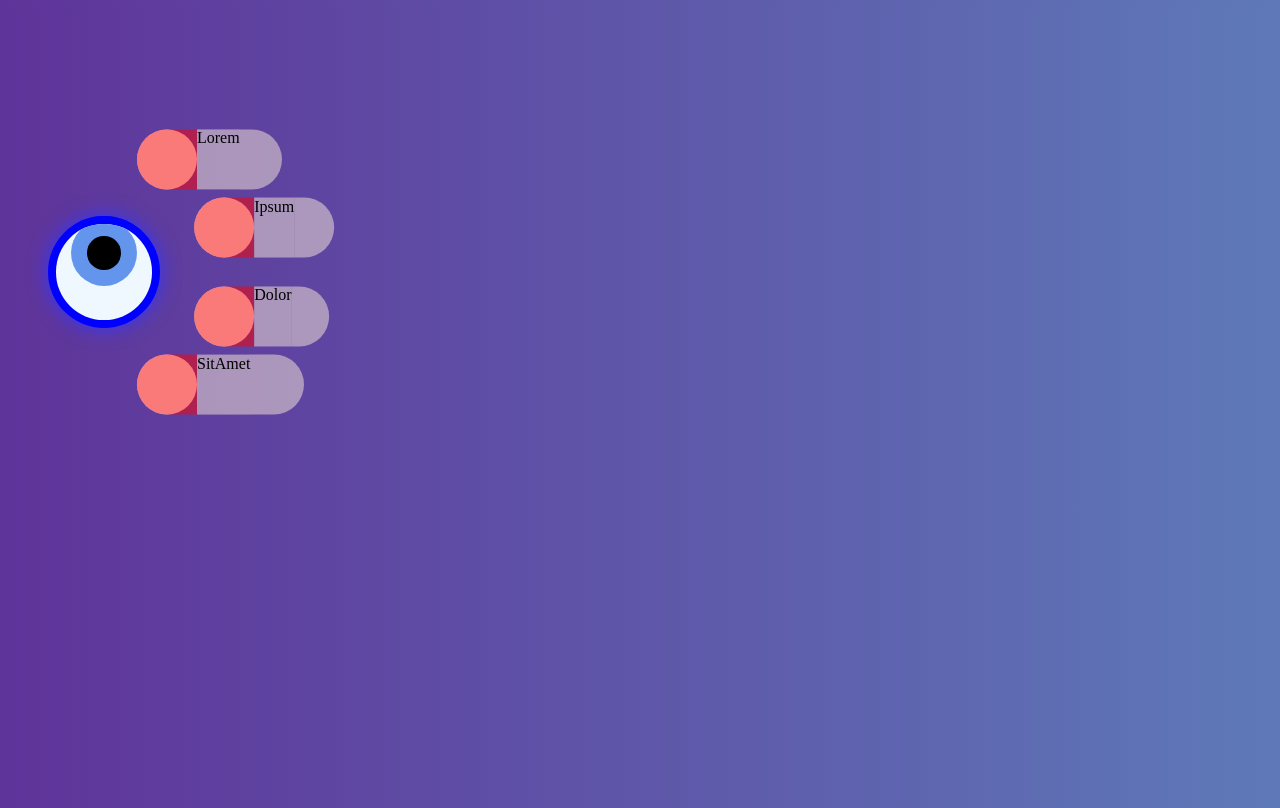
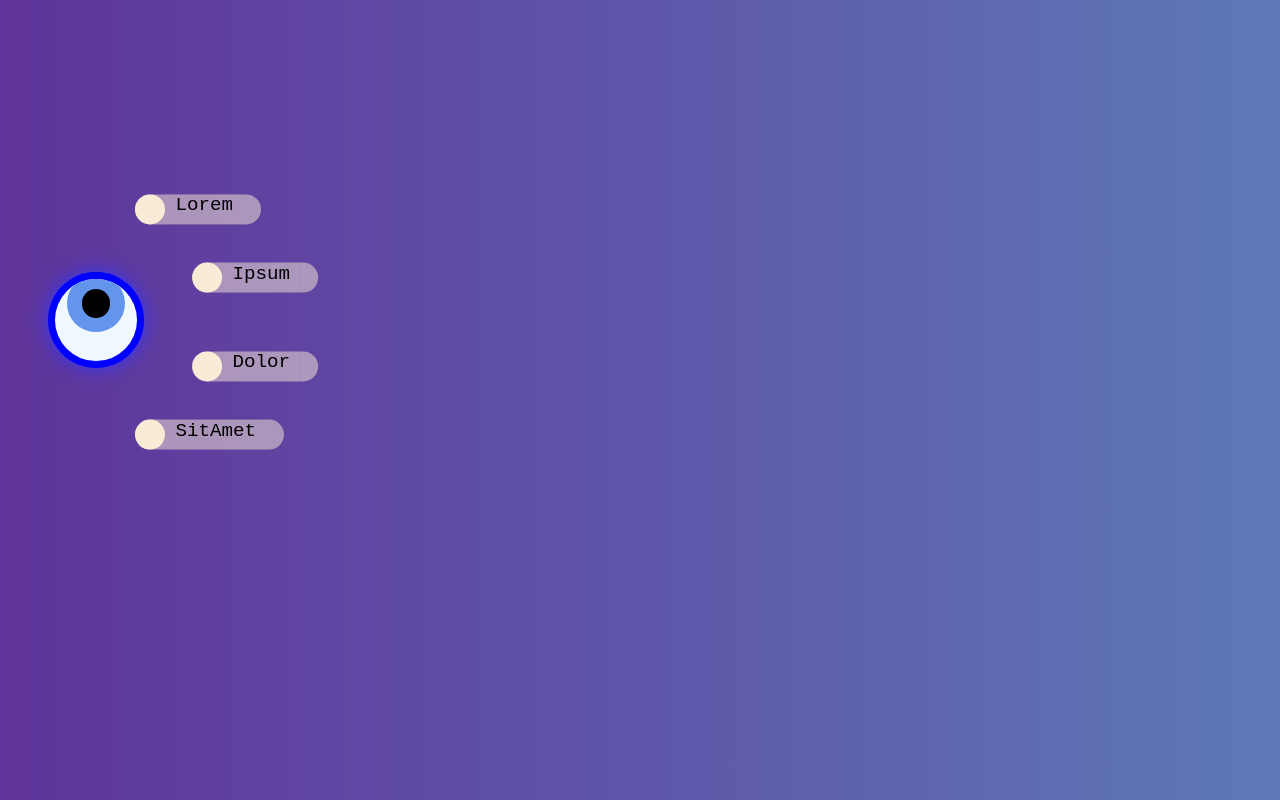
Before and after one commit to Oheta/personal_website, a website: page index.html in a window 1280 px wide. Drawn offline with nearby package versions, Linux system fonts and the light colour scheme.

Commit message:
main menu editing and styling

```diff
--- a/index.html
+++ b/index.html
@@ -7,6 +7,7 @@
 	<title>Theau Ebalard - Freelancer</title>
 </head>
 <body>
+	<div id="menu-bg">
 		<div id="eye-wrapper">
 			<div id="eye">
 				<div id="eyelid-t"></div>
@@ -18,15 +19,28 @@
 				</div>
 			</div>
 			<script src="js\eye_behavior.js"></script>
-		<nav>
+			<nav style="margin: auto;">
 				<ul id="eye-mainMenu">
-				<li class="main-menu_item"><a class="menu-text" id="mm-child1">Lorem</a></li>
-				<li class="main-menu_item"><a class="menu-text" id="mm-child2">Ipsum</a></li>
-				<li class="main-menu_item"><a class="menu-text" id="mm-child3">Dolor</a></li>
-				<li class="main-menu_item"><a class="menu-text" id="mm-child4">SitAmet</a></li>
+					<div class="main-menu_item">
+						<input type="radio" name="mm-radio" value="lorem" class="mm-button">
+						<a class="menu-text" link=""><p onclick="">Lorem</p></a>
+					</div>
+					<div class="main-menu_item">
+						<input type="radio" name="mm-radio" value="ipsum" class="mm-button">
+						<a class="menu-text" link=""><p onclick="">Ipsum</p></a>
+					</div>
+					<div class="main-menu_item">
+						<input type="radio" name="mm-radio" value="dolor" class="mm-button">
+						<a class="menu-text" link=""><p onclick="">Dolor</p></a>
+					</div>
+					<div class="main-menu_item">
+						<input type="radio" name="mm-radio" value="sitamet" class="mm-button">
+						<a class="menu-text" link=""><p onclick="">SitAmet</p></a>
+					</div>
 				</ul>
 				<script src="js\menu.js"></script>
 			</nav>
 		</div>
+	</div>
 </body>
 </html>
--- a/js/eye_behavior.js
+++ b/js/eye_behavior.js
@@ -7,9 +7,8 @@ function eyeTrackMouse(){
     cursorevent.forEach((eventType) => {
         document.body.addEventListener(eventType, event => {
             eyeball_ref.forEach((eyeball) => {
-                let eyeballX = eyeball.getBoundingClientRect().left +eyeball.clientWidth /2;
+                let eyeballX = eyeball.getBoundingClientRect().left + eyeball.clientWidth /2;
                 let eyeballY = eyeball.getBoundingClientRect().top + eyeball.clientHeight /2;
-                /*console.log(eyeballX,eyeballY); */
                 var x = !isTouchScreen() ? event.clientX : event.touches[0].clientX;
                 var y = !isTouchScreen() ? event.clientY : event.touches[0].clientY;
                 let radian = Math.atan2(x - eyeballX, y - eyeballY);
--- a/js/menu.js
+++ b/js/menu.js
@@ -1,20 +1,30 @@
 var menu_ref = document.getElementById("eye-mainMenu");
-console.log(menu_ref);
 
-function placeChildrenRadial(parent_ref, radius, angle_top = 0, angle_bottom = 360)
+/**
+ * Places children div around a parent div.
+ * @param {HTMLElement} parent_ref Reference to the parent element, around which you are trying to place its children
+ * @param {Number} radius Distance between children and parent div.
+ * @param {Number} angle_min Minimal angle in degrees. Defaults to 0
+ * @param {Number} angle_max Maximal angle in degrees. Defaults to 360
+ * @param {Boolean} verbose If console output is needed. Defaults to false
+ */
+function placeChildrenRadial(parent_ref, radius, angle_min = 0, angle_max = 360, verbose = false)
 {
-    var anglePerChild = (angle_bottom - angle_top) / parent_ref.childElementCount;
+    var anglePerChild = (angle_max - angle_min) / parent_ref.childElementCount;
     for(let i = 0; i < parent_ref.childElementCount; i++)
     {
-        let childAngle = i*anglePerChild + angle_top;
-        console.log(childAngle);
+        let childAngle = i*anglePerChild + angle_min;
         parent_ref.children[i].style.transform =
         "translateX(" + radius*Math.cos(degreesToRadians(childAngle)) +"px) " +
         "translateY(" + radius*Math.sin(degreesToRadians(childAngle)) +"px)";
-        //console.log(parent_ref.children[i]);
-        console.log(parent_ref.children[i].style.transform);
-        //parent_ref.children[i].children[0].style.transform = "rotate(" + (-childAngle) +"deg)";
-        console.log(parent_ref.children[i].children[0].style.transform);
+        if(verbose)
+        {
+            console.log("Angle at which child "+ i + " of " + parent_ref +  " is placed : " + childAngle);
+            console.log("placeChildrenRadial() around " + parent_ref +
+            "Translation x = " + radius*Math.cos(degreesToRadians(childAngle)) +
+            "Translation y = " + radius*Math.sin(degreesToRadians(childAngle)));
+        }
+
     }
 }
 placeChildrenRadial(menu_ref, 130, -60, 100);
--- a/main.css
+++ b/main.css
@@ -2,40 +2,78 @@
 @import url(style/eye_style.css);
 
 :root{
-    --mmi_radius: 60px;
+    --mmi_radius: 30px;
 }
 
 body, html {
     height: 100%;
+    margin: 0%;
+}
+
+#menu-bg{
+    height: 100%;
     background: linear-gradient(to right, #5f349a,#5e79b8);
+    margin: 0%;
+}
+
+#eye-mainMenu{
+    margin: auto;
 }
 
 .main-menu_item{
     border-radius: 50%;
+    height: var(--mmi_radius);
     width: var(--mmi_radius);
-    height: var(--mmi_radius);
-    background-color: whitesmoke;
-    margin-top: 20%;
     transform: none;
     position: absolute;
     list-style: none;
     align-items: center;
     justify-content: center;
+    top: 40%;
+    left: 30%;
+}
+
+.mm-button{
+    -webkit-appearance: none;
+    -moz-appearance: none;
+    appearance: none;
+    border-radius: 50%;
+    width: var(--mmi_radius);
+    height: var(--mmi_radius);
+    background-color: rgb(250, 235, 215);
+    border: none;
+    transform: none;
+    position: absolute;
+    list-style: none;
+    align-items: center;
+    justify-content: center;
+    margin: 0%;
+    transition: 0.2s all linear;
+}
+.mm-button:checked{
+    border: 7px solid #3434ff;
+
 }
 
 .menu-text{
     position: absolute;
-    background-color: rgba(250, 235, 215, 0.5);
+    background-color: rgba(250, 235, 215, 0.502);
     border: 0%;
-    height: 100%;
+    height: var(--mmi_radius);
     top: 0%;
     left: 100%;
+    padding-left: 10px;
+    padding-right: 10px;
+    display: inline-block;
+    text-align: center;
+    vertical-align: baseline;
+    margin: auto;
 }
+
 .menu-text::before{
     content: "";
     position: absolute;
-    display: inline-block;
-    background-color: rgba(255, 0, 0, 0.5);
+    background-color: rgba(250, 235, 215, 0.5);
     border-top-left-radius: 100px;
     border-bottom-left-radius: 100px;
     border-right: 0;
@@ -44,7 +82,7 @@ body, html {
     width: var(--mmi_radius);
     left: calc(-1 * var(--mmi_radius));
     top: 0;
-    overflow-x: hidden;
+    z-index: -1;
 }
 .menu-text::after{
     content: "";
@@ -55,7 +93,18 @@ body, html {
     border-left: 0;
     z-index: -1;
     height: 100%;
-    width: 100%;
+    width: calc(0.6 * var(--mmi_radius));
     left: 100%;
     top: 0;
 }
+.menu-text:hover, .menu-text:hover::after, .menu-text:hover::before {
+    background-color: rgba(54, 54, 112, 0.541);
+    transition: background-color 0.5s;
+}
+
+
+.menu-text > p {
+    font-size: 100%;
+    font: 1.2em "Courier New", sans-serif;
+    margin: auto;
+}
--- a/style/eye_style.css
+++ b/style/eye_style.css
@@ -4,7 +4,7 @@
     display: flex;
     align-items: top;
     justify-content: left;
-    margin-top: 15%;
+    margin-top: 20%;
     position: fixed;
     left: 2em;
 }
@@ -12,8 +12,8 @@
 #eye{
     content: "";
     position: absolute;
-    width: 7em;
-    height: 7em;
+    width: 6em;
+    height: 6em;
     background-color: blue;
     border-radius: 50%;
     display: flex;
```
Lines whose indentation alone changed are shown as unchanged.
